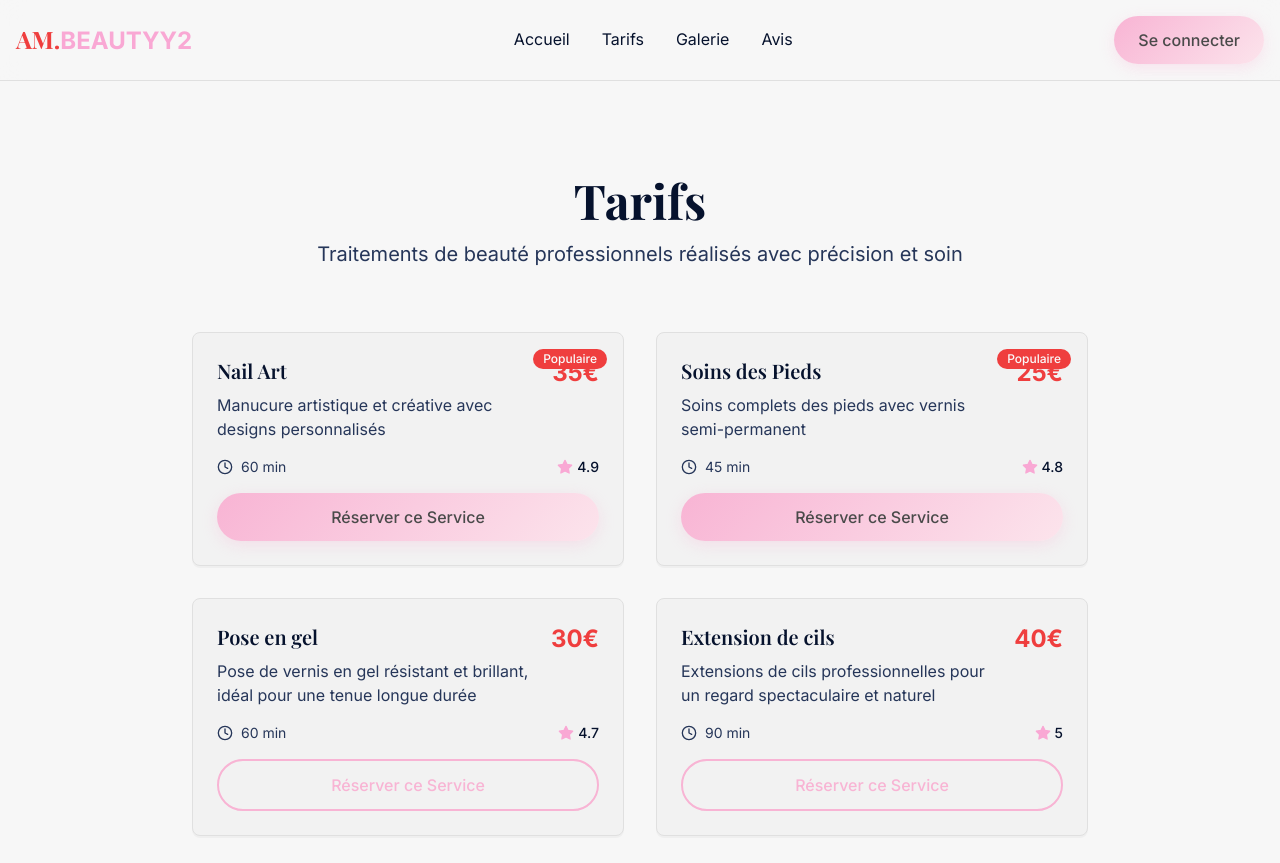
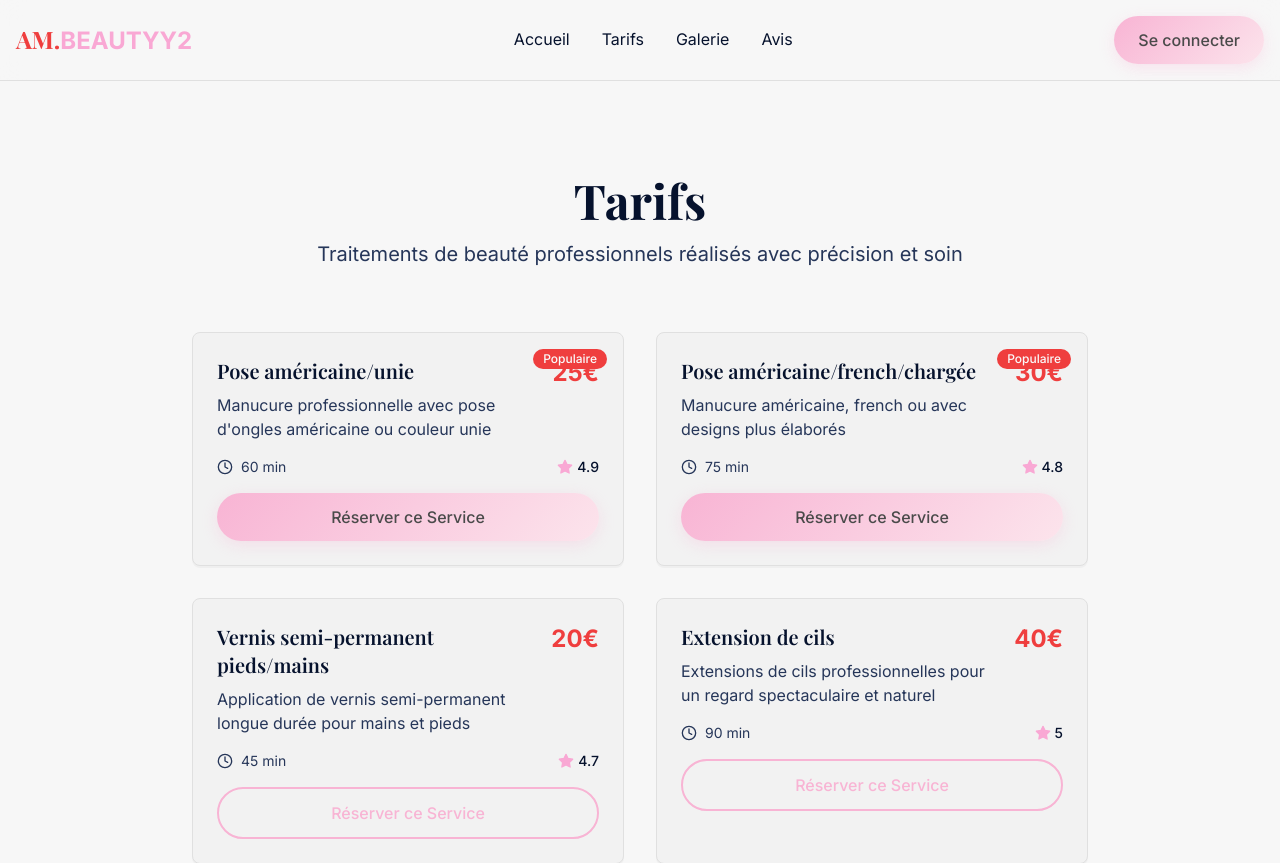
Before and after one commit to Lcsmrct/AMBEAUTY, a React (Create React App) app in the folder frontend/: page /tarifs in a window 1280 px wide. Shown: the top 863 px of the page. Built offline with nearby package versions, Linux system fonts and the light colour scheme.

Commit message:
auto-commit for 75a606c6-61ea-45ab-998e-ae89e16fc8fc

```diff
--- a/frontend/src/components/Services.js
+++ b/frontend/src/components/Services.js
@@ -7,28 +7,28 @@ import { useNavigate } from 'react-router-dom';
 const services = [
   {
     id: 1,
-    name: "Nail Art",
-    description: "Manucure artistique et créative avec designs personnalisés",
-    price: "35€",
+    name: "Pose américaine/unie",
+    description: "Manucure professionnelle avec pose d'ongles américaine ou couleur unie",
+    price: "25€",
     duration: "60 min",
     rating: 4.9,
     popular: true
   },
   {
     id: 2,
-    name: "Soins des Pieds",
-    description: "Soins complets des pieds avec vernis semi-permanent",
-    price: "25€",
-    duration: "45 min",
+    name: "Pose américaine/french/chargée",
+    description: "Manucure américaine, french ou avec designs plus élaborés",
+    price: "30€",
+    duration: "75 min",
     rating: 4.8,
     popular: true
   },
   {
     id: 3,
-    name: "Pose en gel",
-    description: "Pose de vernis en gel résistant et brillant, idéal pour une tenue longue durée",
-    price: "30€",
-    duration: "60 min",
+    name: "Vernis semi-permanent pieds/mains",
+    description: "Application de vernis semi-permanent longue durée pour mains et pieds",
+    price: "20€",
+    duration: "45 min",
     rating: 4.7,
     popular: false
   },
```
